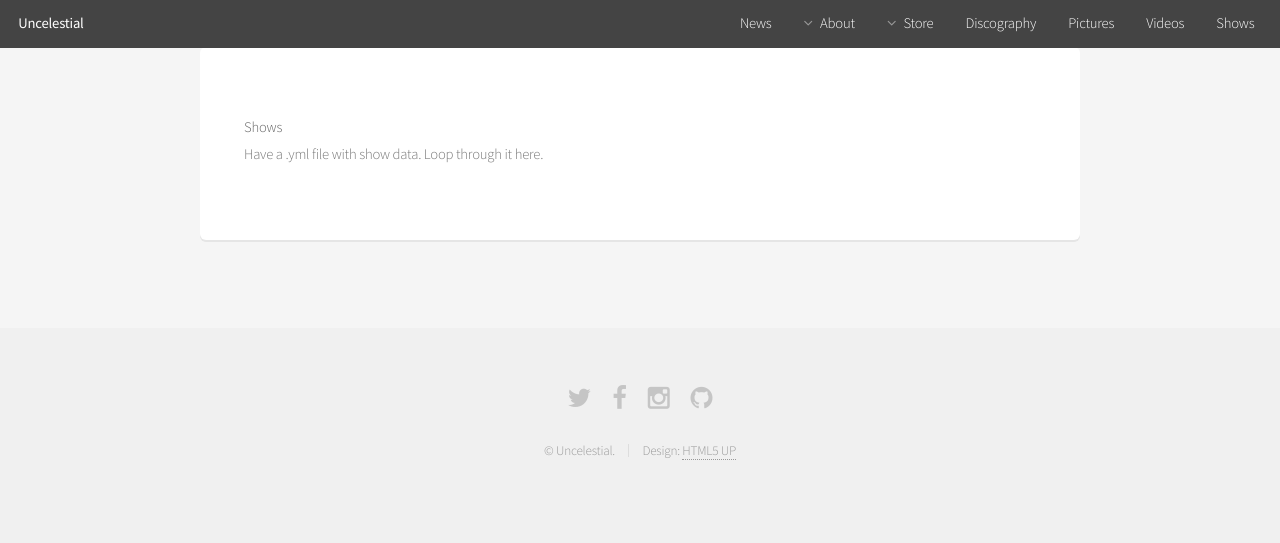
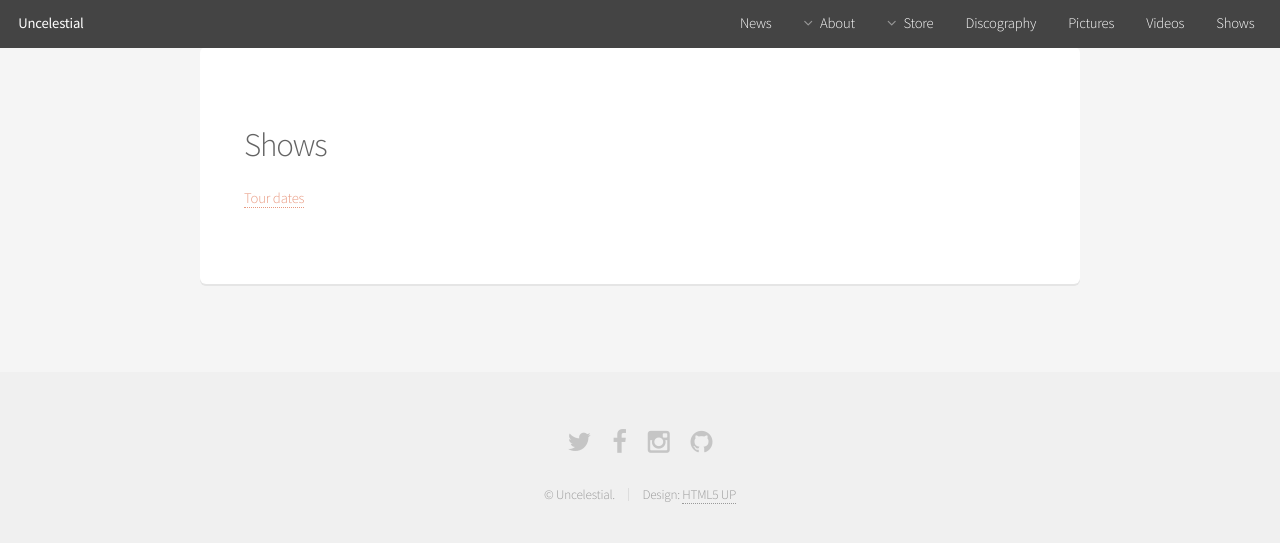
Before and after one commit to tvconefive/uncelestial.github.io, a Jekyll site: the page built from shows.md, in a window 1280 px wide. Shown: the top 543 px of the page. Built offline with Jekyll 4.4.1, drawn with Linux system fonts in a browser that asks for light colours; a script that is not in the unit is left out.

Commit message:
Update shows.md

```diff
--- a/shows.md
+++ b/shows.md
@@ -3,6 +3,7 @@ title: Shows
 description: Come allow us to infiltrate yr brainz with pro-us propaganda!
 ---
 
-# Shows
+## Shows
 
-Have a .yml file with show data. Loop through it here.
+<a href="http://www.songkick.com/artists/8335448" class="songkick-widget" data-theme="light" data-track-button="on" data-detect-style="true" data-background-color="transparent">Tour dates</a>
+<script src="//widget.songkick.com/widget.js"></script>
```
